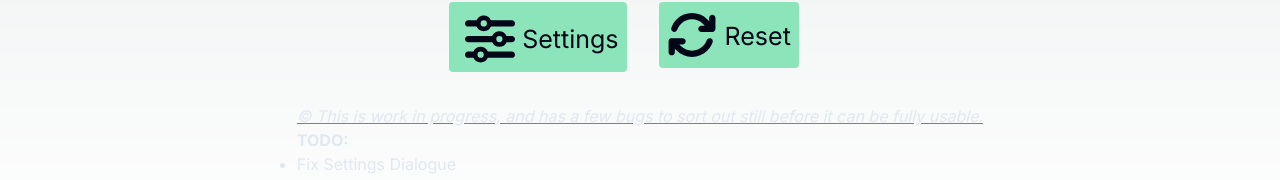
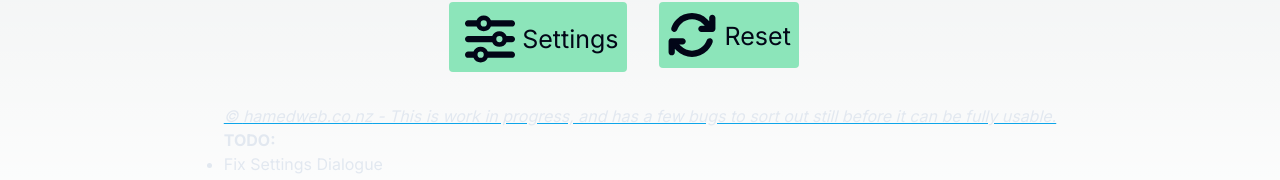
Before and after one commit to NZGuruDeveloper/bjj-scoreboard, a Next.js app: page / in a window 1280 px wide. Shown: the part 759-939 px from the top of the page. Built offline with nearby package versions, Linux system fonts and the light colour scheme.

Commit message:
Add hamedweb.co.nz as a link in the bottom disclaimar

```diff
--- a/src/app/page.js
+++ b/src/app/page.js
@@ -342,7 +342,8 @@ export default function Home() {
         </div>
         <div>
           <p className="italic underline decoration-sky-500">
-            &copy; This is work in progress, and has a few bugs to sort out
+            &copy; <a href="https://hamedweb.co.nz">hamedweb.co.nz</a> -
+            This is work in progress, and has a few bugs to sort out
             still before it can be fully usable.
           </p>
           <ul className="list-disc">
```
